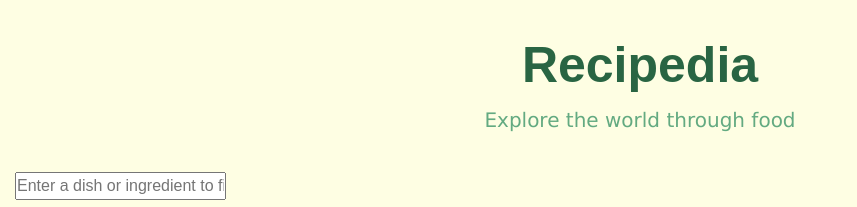
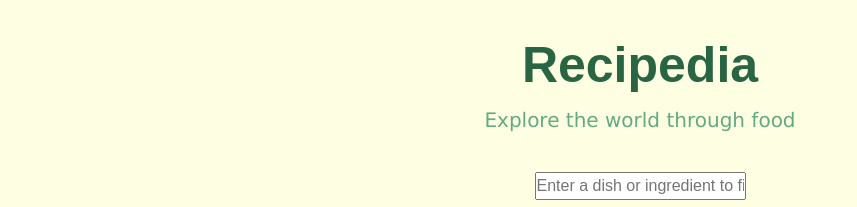
Before and after one commit to o1ujok3/Recipedia, a plain HTML site: page index.html in a window 1280 px wide. Shown: the top 207 px of the page, without its empty margins (0-857 px from the left). Drawn offline with nearby package versions, Linux system fonts and the light colour scheme.

Commit message:
input-flexbox

```diff
--- a/assets/css/style.css
+++ b/assets/css/style.css
@@ -65,4 +65,6 @@ header h3 {
 .main-header {
     padding: 10px 15px;
     display: flex;
+    justify-content: center;
+    align-items: center;
 }
```
Also changed, not shown: index.html (+11 -6 lines).
